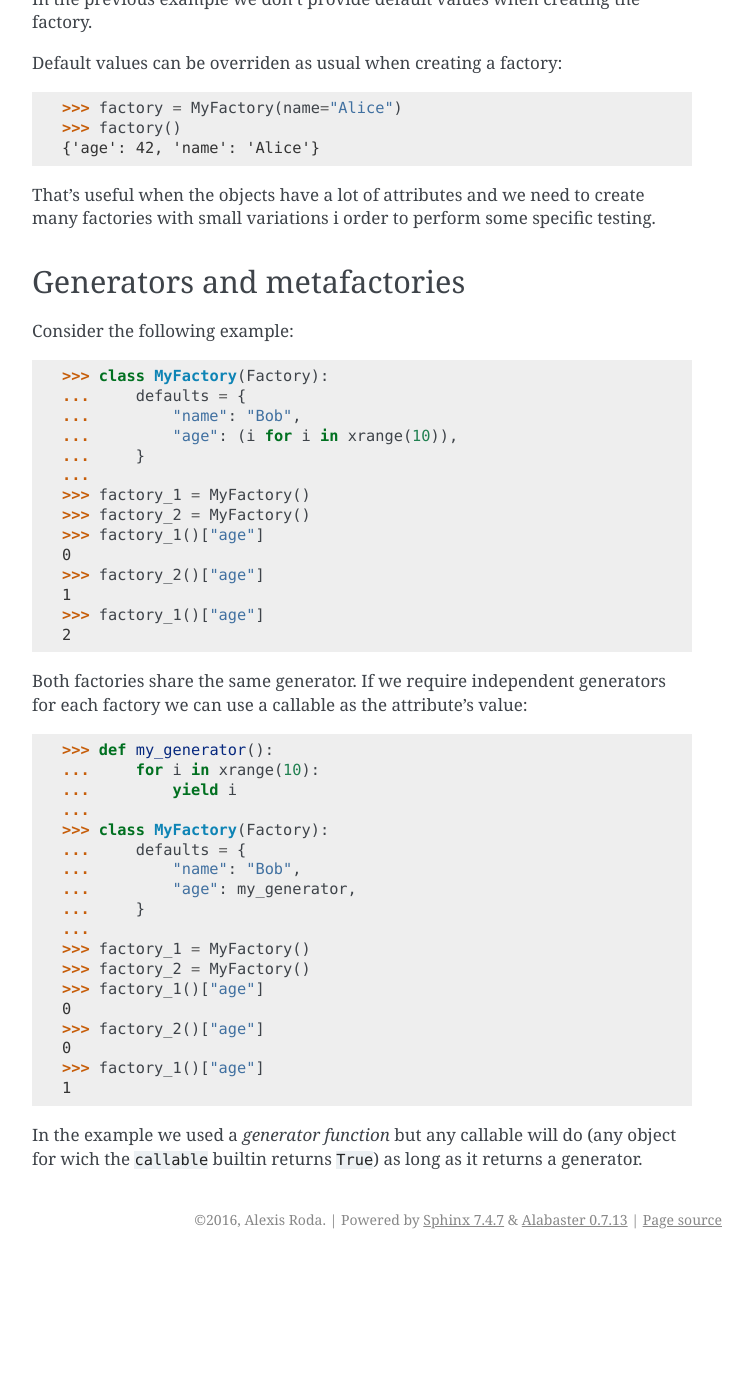
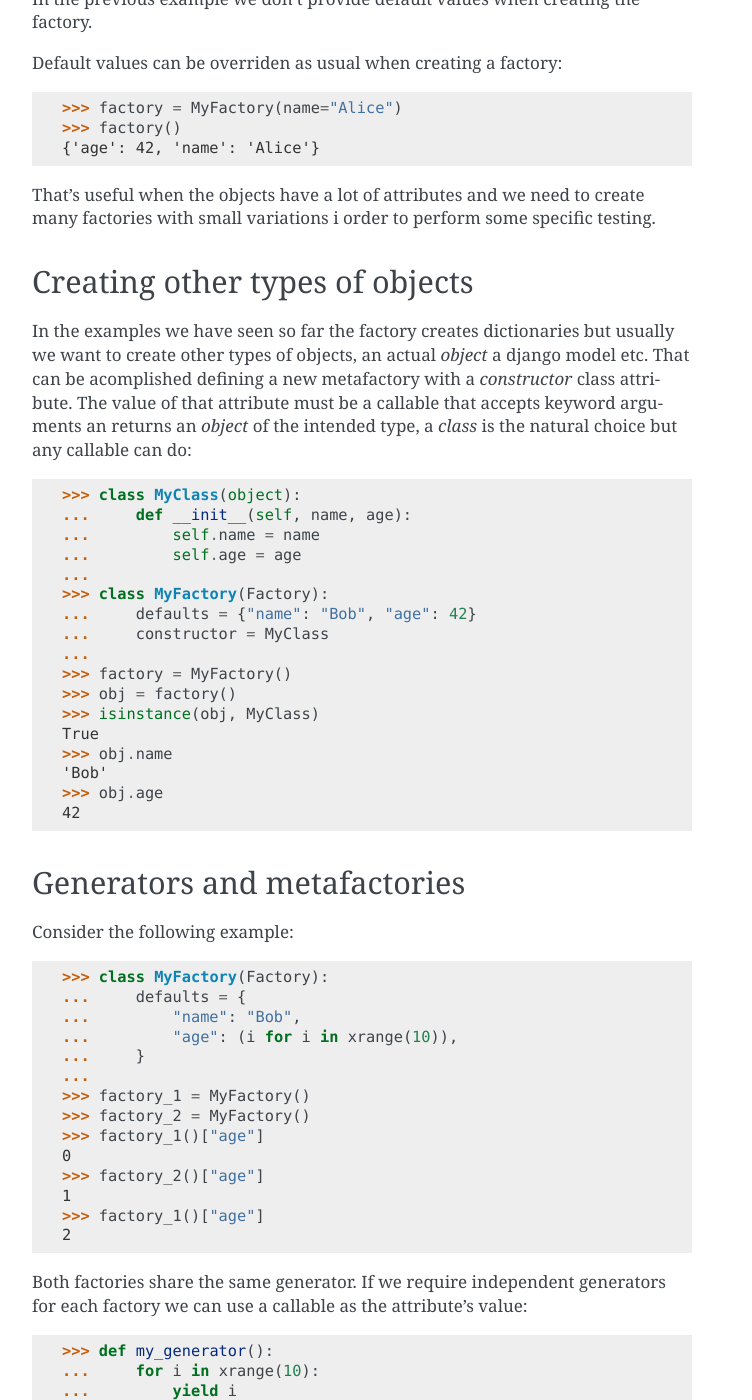
Before and after one commit to patxoca/arv.factory, a Sphinx documentation site: the page built from docs/source/tutorial.rst, in a window 1280 px wide and 1400 px high, scrolled down 3376 px. Shown: the whole window, without its empty margins (388-1140 px from the left). Built offline with Sphinx 7.4.7, drawn with Linux system fonts in a browser that asks for light colours; before the commit the page ends 4635 px from its top, so only the background shows below that; some of the changed text lies outside the part shown.

Commit message:
Add section 'creating other types of objects'.

```diff
--- a/docs/source/tutorial.rst
+++ b/docs/source/tutorial.rst
@@ -201,6 +201,38 @@ create many factories with small variations i order to perform some
 specific testing.
 
 
+Creating other types of objects
+===============================
+
+In the examples we have seen so far the factory creates dictionaries
+but usually we want to create other types of objects, an actual
+*object* a django model etc. That can be acomplished defining a new
+metafactory with a *constructor* class attribute. The value of that
+attribute must be a callable that accepts keyword arguments an returns
+an *object* of the intended type, a *class* is the natural choice but
+any callable can do:
+
+.. doctest::
+
+   >>> class MyClass(object):
+   ...     def __init__(self, name, age):
+   ...         self.name = name
+   ...         self.age = age
+   ...
+   >>> class MyFactory(Factory):
+   ...     defaults = {"name": "Bob", "age": 42}
+   ...     constructor = MyClass
+   ...
+   >>> factory = MyFactory()
+   >>> obj = factory()
+   >>> isinstance(obj, MyClass)
+   True
+   >>> obj.name
+   'Bob'
+   >>> obj.age
+   42
+
+
 Generators and metafactories
 ============================
 
```
